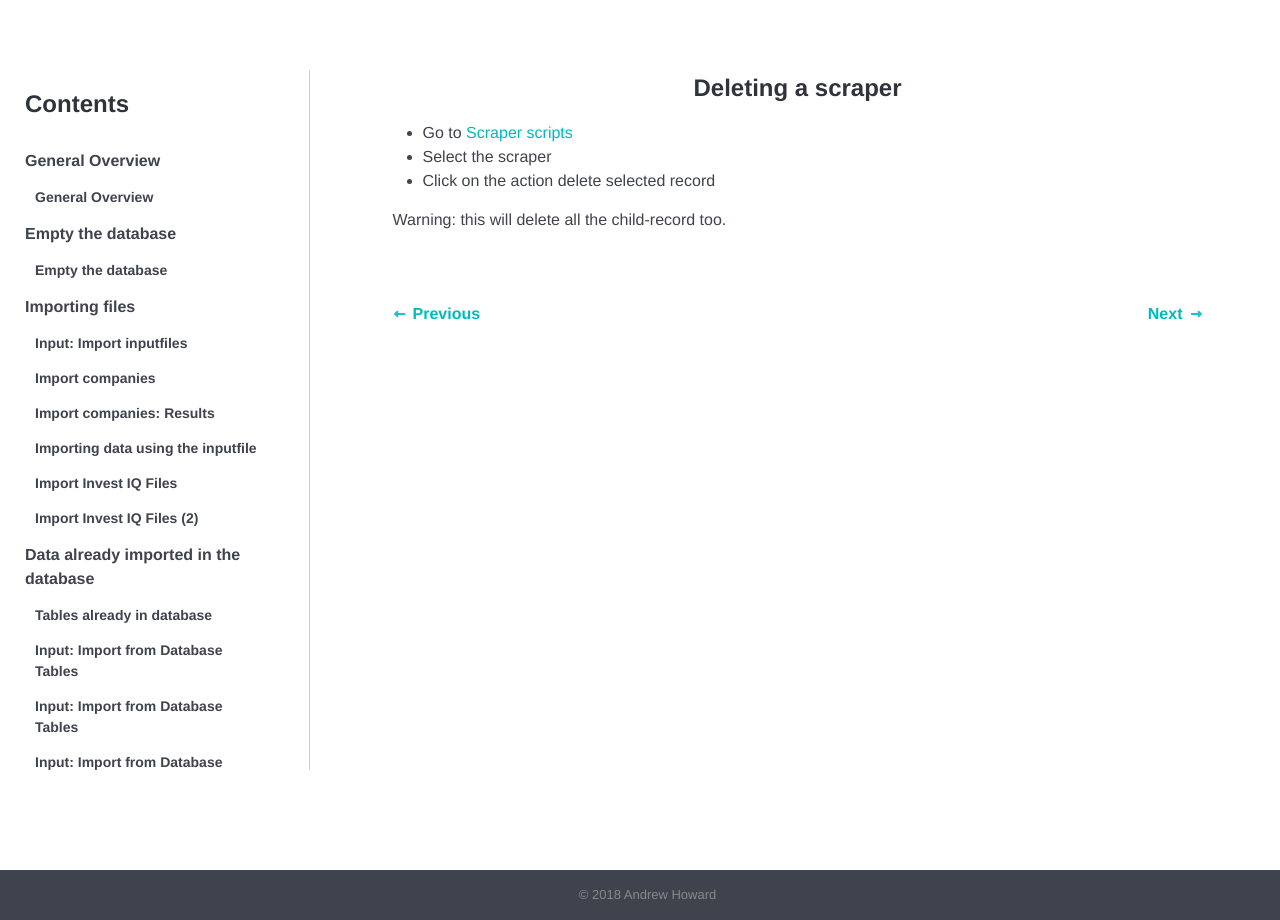
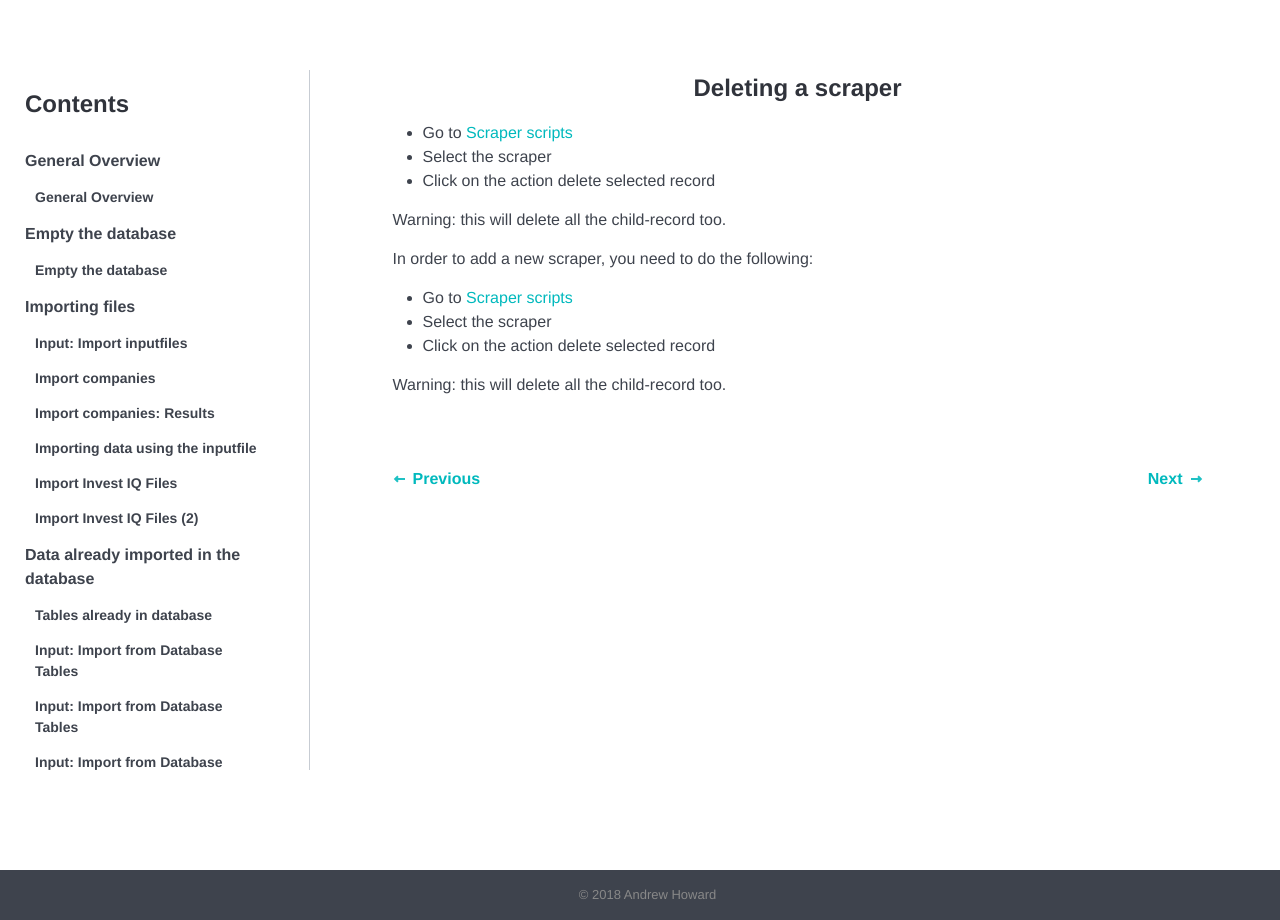
Before and after one commit to tkumpanenko/slides, a Jekyll site: the page built from _tutorials/032.html, in a window 1280 px wide. Built offline with Jekyll 4.4.1, drawn with Linux system fonts in a browser that asks for light colours.

Commit message:
Update from Forestry.io - 032.html

```diff
--- a/_tutorials/032.html
+++ b/_tutorials/032.html
@@ -4,14 +4,21 @@ topic: delete-edit-scrappers
 order: 1
 date: 2018-01-18 19:31:06 +0000
 ---
-
-
 <h4>Deleting a scraper</h4>
 
 <ul>
-	<li>Go to <a href="#">Scraper scripts</a></li>
+	<li>Go to <a href="http://scrapecalctool.scibizinformatics.com/admin/base/admin_scripts/">Scraper scripts</a></li>
 	<li>Select the scraper</li>
 	<li>Click on the action delete selected record</li>
 </ul>
 
 <p>Warning: this will delete all the child-record too.</p>
+
+<p>In order to add a new scraper, you need to do the following:
+	<ul>
+		<li>Go to <a href="http://scrapecalctool.scibizinformatics.com/admin/base/admin_scripts/">Scraper scripts</a></li>
+		<li>Select the scraper</li>
+		<li>Click on the action delete selected record</li>
+	</ul>
+</p>
+<p>Warning: this will delete all the child-record too.</p>
```
